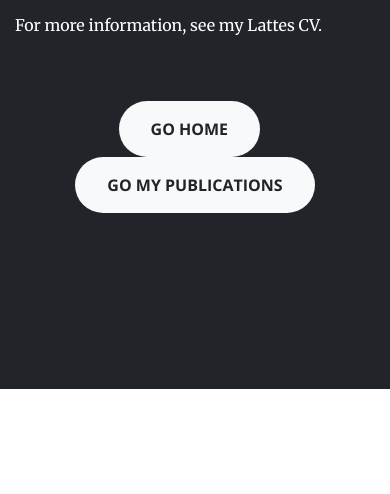
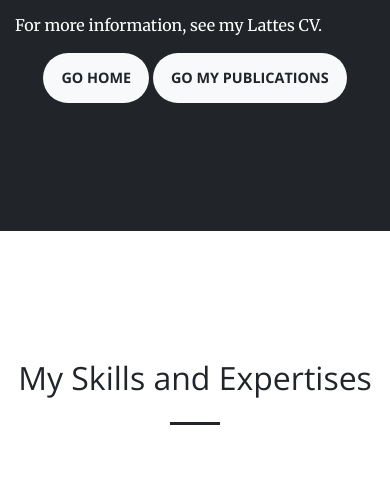
Before and after one commit to breno-madruga/my-website.github.io, a plain HTML site: page index.html in a window 390 px wide. Shown: the part 1690-2184 px from the top of the page. Drawn offline with nearby package versions, Linux system fonts and the light colour scheme.

Commit message:
Fixing the resposiveness of buttons

```diff
--- a/css/my_css.css
+++ b/css/my_css.css
@@ -1,3 +1,5 @@
+
+
 .masthead-pubs {
   background-image: url("../img/header.jpg");
   height: 280px;
@@ -915,3 +917,11 @@ label {
     z-index: 1020;
   }
 }
+
+@media (max-width: 768px) {
+  .btn-responsive {
+	padding: 5% 5%;
+    font-size:90%;
+    line-height: 1;
+  }
+}
--- a/index.html
+++ b/index.html
@@ -102,10 +102,9 @@
 				For more information, see my <a class="text-white" href="http://lattes.cnpq.br/1477295656421537">Lattes CV</a>.
             </p>
           </div>
-          <div class="col-lg-12 col-md-12 text-center my-5">
-			<a class="btn btn-light btn-xl js-scroll-trigger" href="#home">Go Home</a>
-			&nbsp;&nbsp;
-			<a class="btn btn-light btn-xl js-scroll-trigger" href="publications.html">Go My Publications</a>
+		  <div class="d-grid gap-2 col-md-12 col-lg-12 col-sm-12 text-center">
+			  <a class="btn btn-light btn-xl btn-responsive js-scroll-trigger" href="#home">Go Home</a>
+			  <a class="btn btn-light btn-xl btn-responsive js-scroll-trigger" href="publications.html">Go My Publications</a>
 		  </div>
         </div>
       </div>
```
